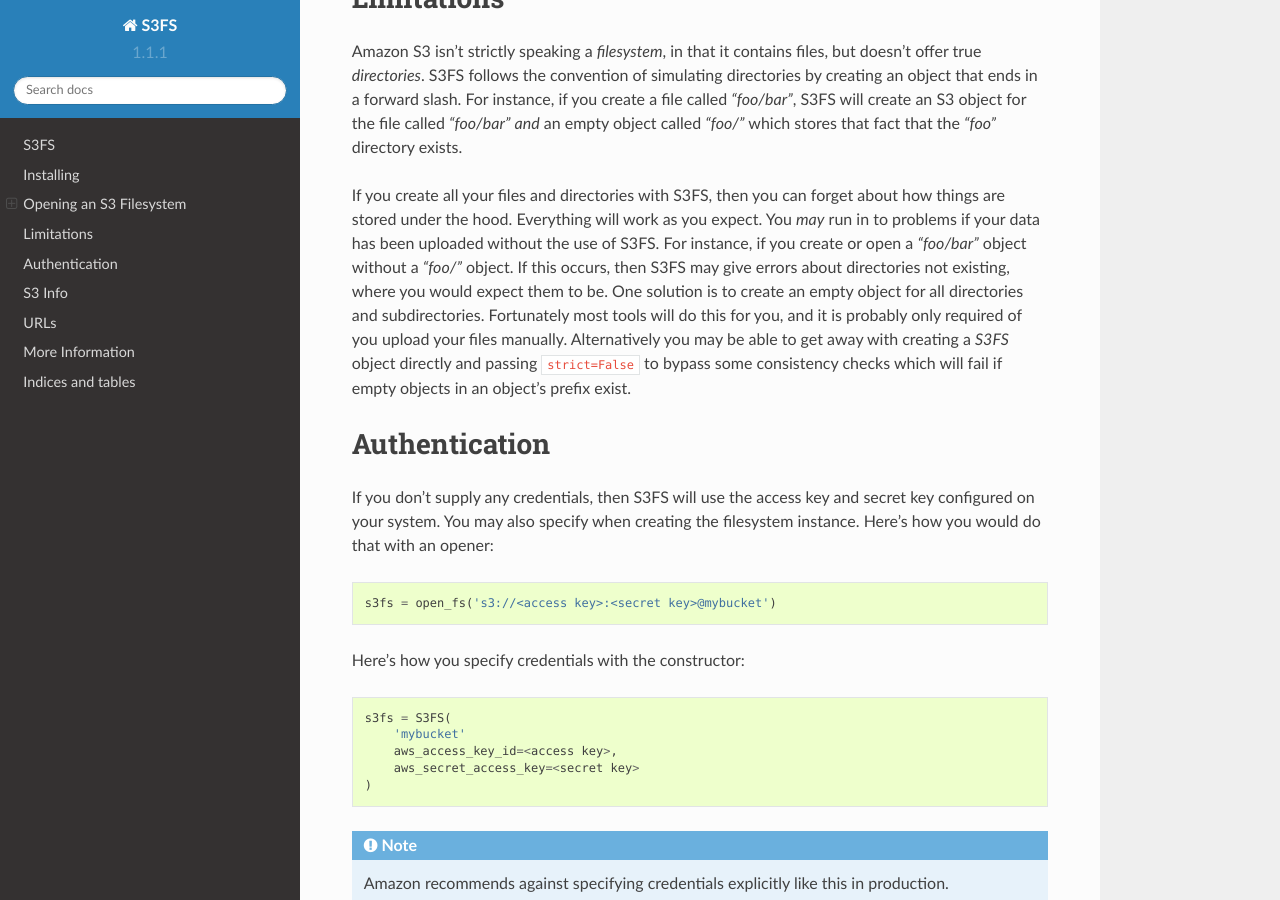
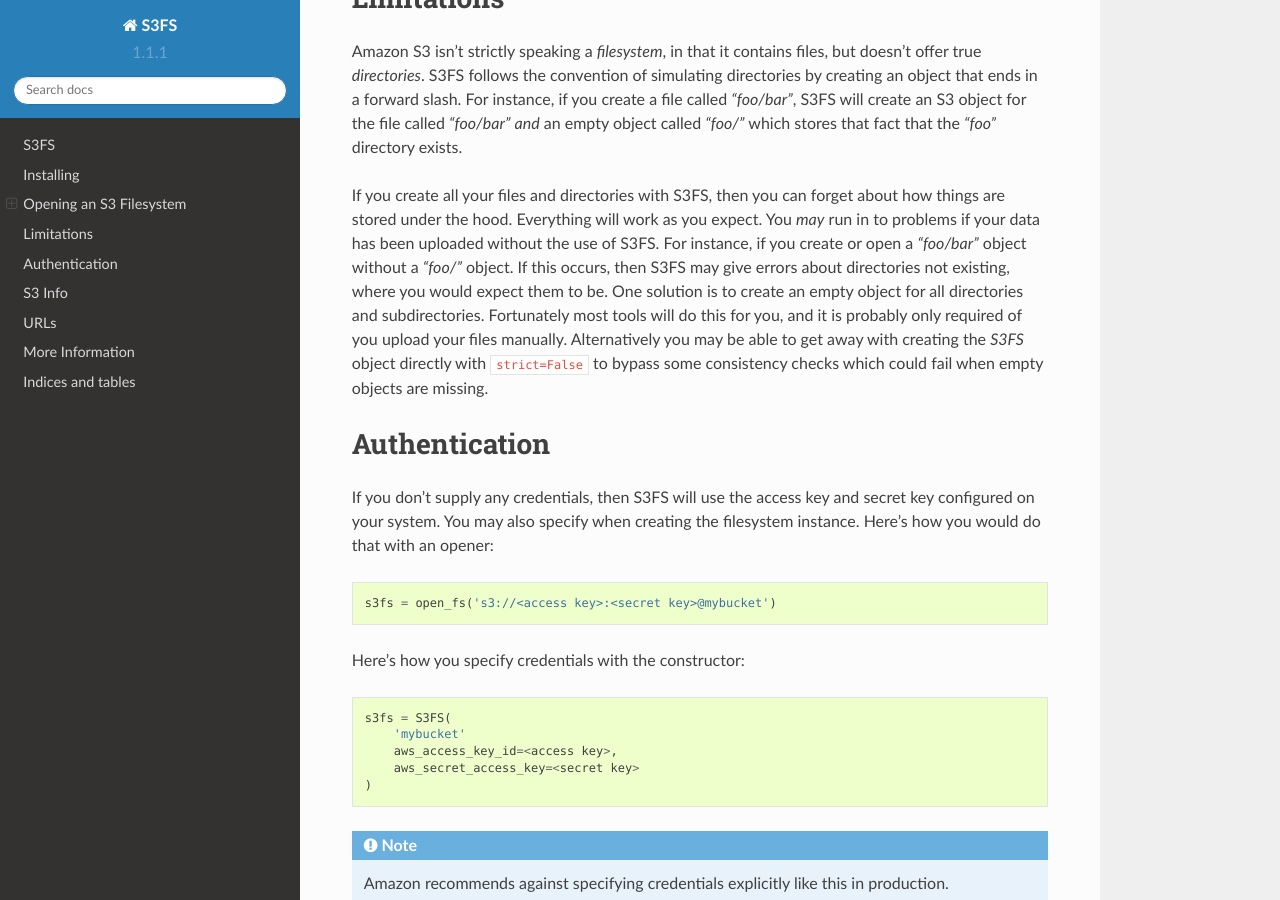
Before and after one commit to PyFilesystem/s3fs, a Sphinx documentation site: the page built from docs/index.rst, in a window 1280 px wide and 900 px high, scrolled down 1125 px. Built offline with Sphinx 7.4.7 and the Read the Docs theme 2.0.0, drawn with Linux system fonts in a browser that asks for light colours.

Commit message:
Rephrase sentence about strict=False workaround

```diff
--- a/docs/index.rst
+++ b/docs/index.rst
@@ -68,9 +68,9 @@
 them to be. One solution is to create an empty object for all
 directories and subdirectories. Fortunately most tools will do this for
 you, and it is probably only required of you upload your files manually.
-Alternatively you may be able to get away with creating a `S3FS` object
-directly and passing ``strict=False`` to bypass some consistency checks
-which will fail if empty objects in an object's prefix exist.
+Alternatively you may be able to get away with creating the `S3FS` object
+directly with ``strict=False`` to bypass some consistency checks
+which could fail when empty objects are missing.
 
 
 Authentication
```
